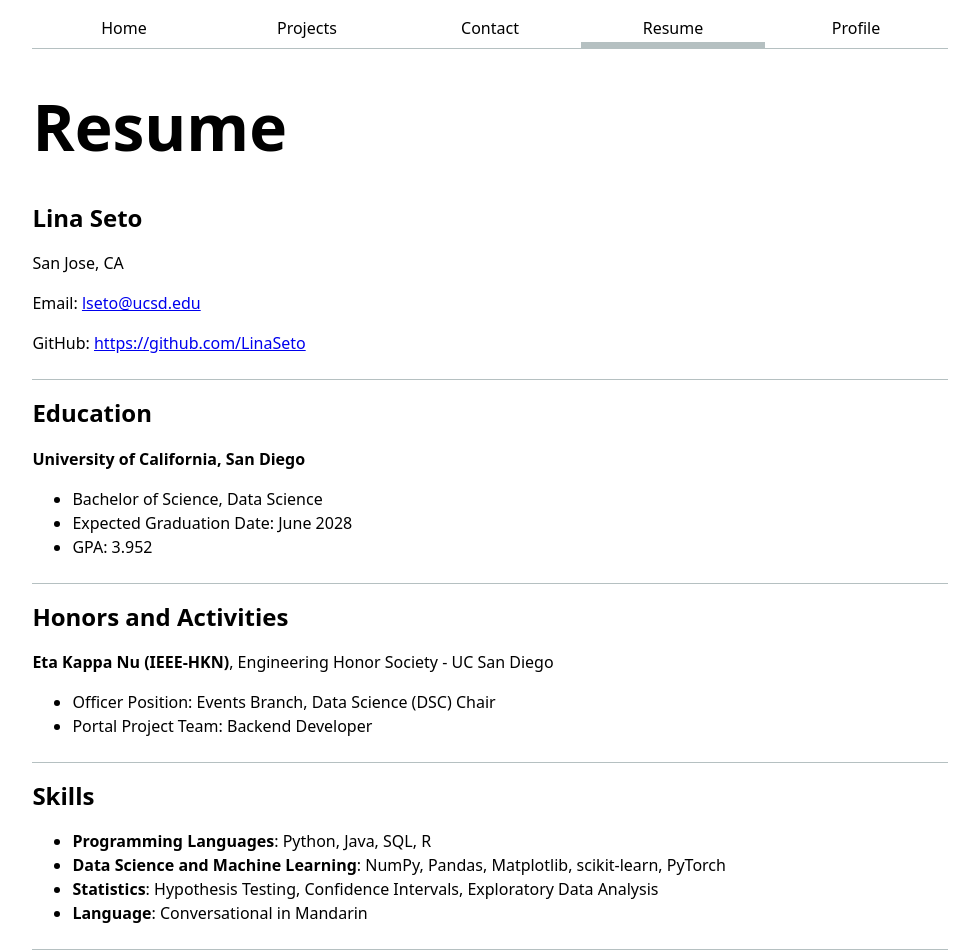
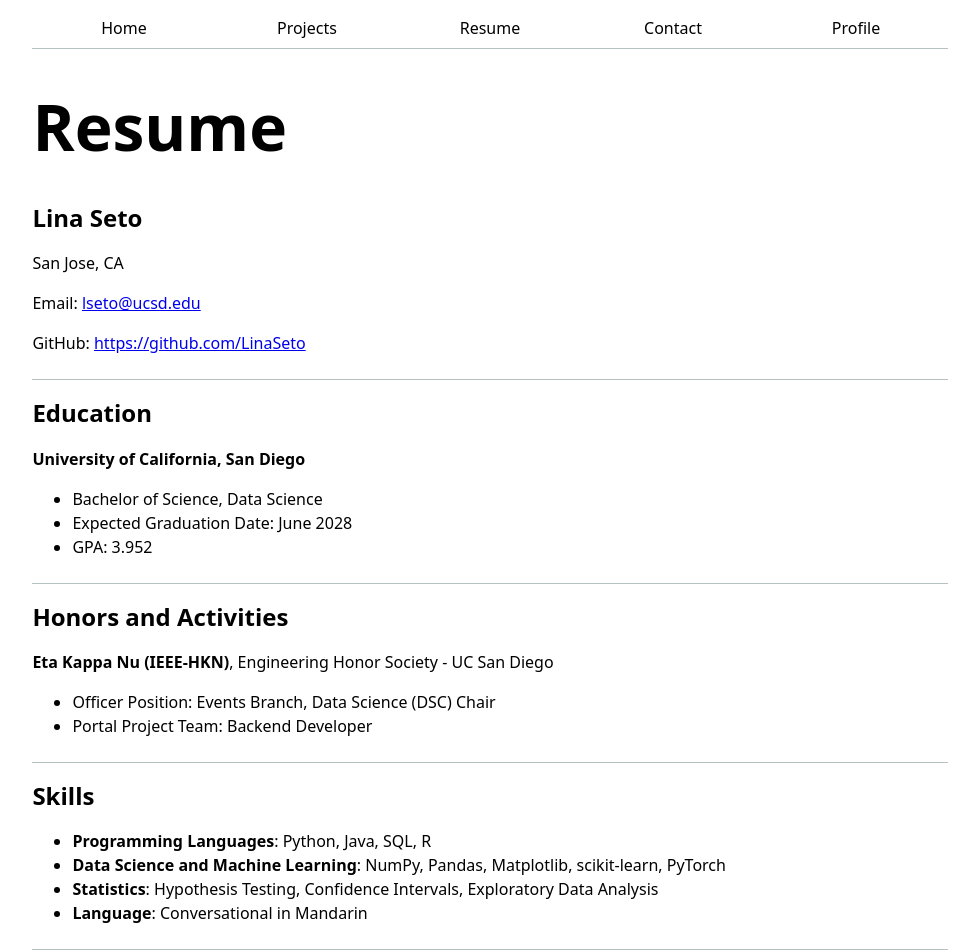
Before and after one commit to LinaSeto/portfolio, a plain HTML site: page resume/index.html in a window 1280 px wide. Shown: the top 952 px of the page, without its empty margins (150-1129 px from the left). Drawn offline with Linux system fonts and the light colour scheme.

Commit message:
automatic navigation bar in js file

```diff
--- /dev/null
+++ b/global.js
@@ -0,0 +1,37 @@
+console.log('IT’S ALIVE!');
+
+function $$(selector, context = document) {
+  return Array.from(context.querySelectorAll(selector));
+}
+
+// Automatic current page link
+// let navLinks = $$("nav a")
+
+// let currentLink = navLinks.find(
+//   (a) => a.host === location.host && a.pathname === location.pathname,
+// );
+
+// currentLink?.classList.add('current');
+
+// Automatic navigation menu
+let pages = [
+  { url: '/', title: 'Home' },
+  { url: '/projects/', title: 'Projects' },
+  { url: '/resume/', title: 'Resume' },
+  { url: '/contact/', title: 'Contact' },
+  { url: 'https://github.com/LinaSeto', title: 'Profile' },
+];
+
+const BASE_PATH = (location.hostname === "localhost" || location.hostname === "127.0.0.1")
+  ? "/"                  // Local server
+  : "/portfolio/";         // GitHub Pages repo name
+
+let nav = document.createElement('nav');
+document.body.prepend(nav);
+
+for (let p of pages) {
+  let url = p.url;
+  let title = p.title;
+  nav.insertAdjacentHTML('beforeend', `<a href="${url}">${title}</a>`);
+  url = !url.startsWith('http') ? BASE_PATH + url : url;
+}
--- a/resume/index.html
+++ b/resume/index.html
@@ -7,13 +7,7 @@
     <link rel="stylesheet" href="../style.css">
 </head>
 <body>
-    <nav>
-        <a href="../index.html">Home</a>
-        <a href="../projects/index.html">Projects</a>
-        <a href="../contact/index.html">Contact</a>
-        <a href="index.html" class="current">Resume</a>
-        <a href="https://github.com/LinaSeto" target="_blank">Profile</a>
-    </nav>
+    <script type="module" src="/global.js"></script>
 
     <h1>Resume</h1>
 
```
Also changed, not shown: contact/index.html (+1 -7 lines), index.html (+1 -7 lines), projects/index.html (+1 -7 lines).
